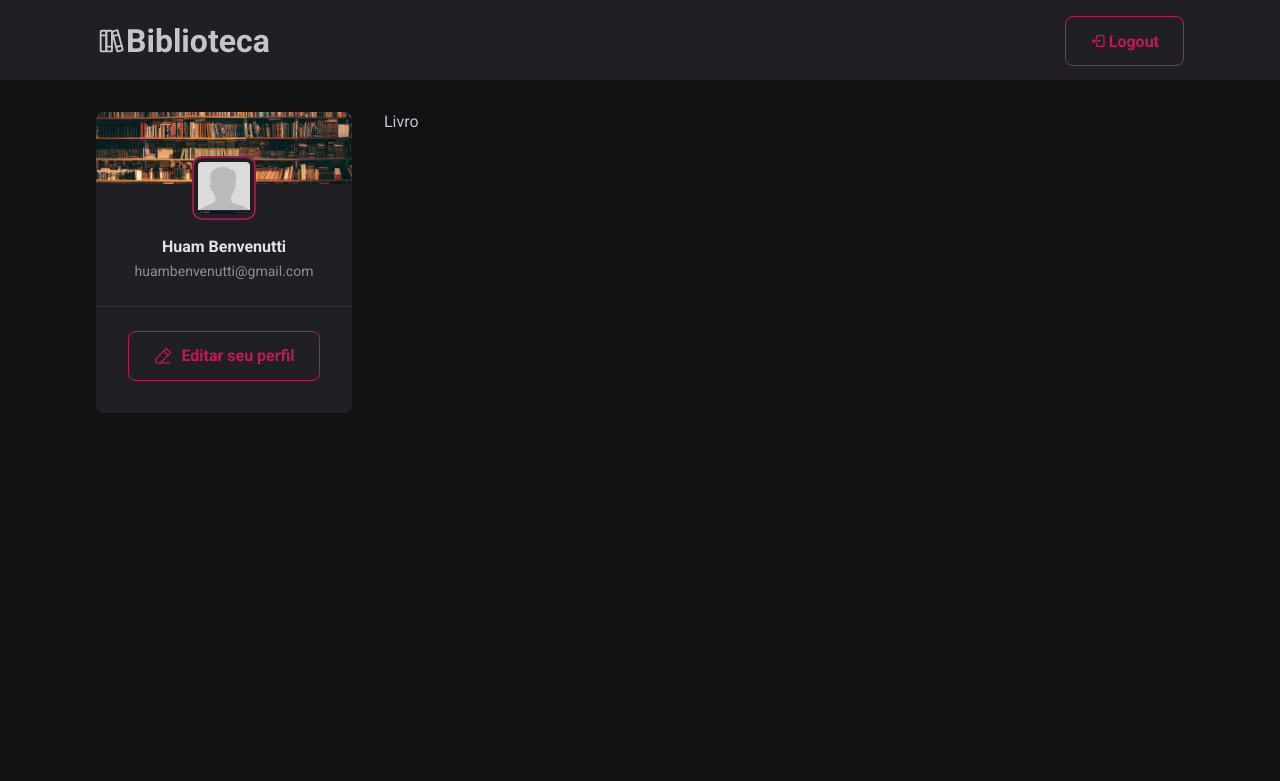
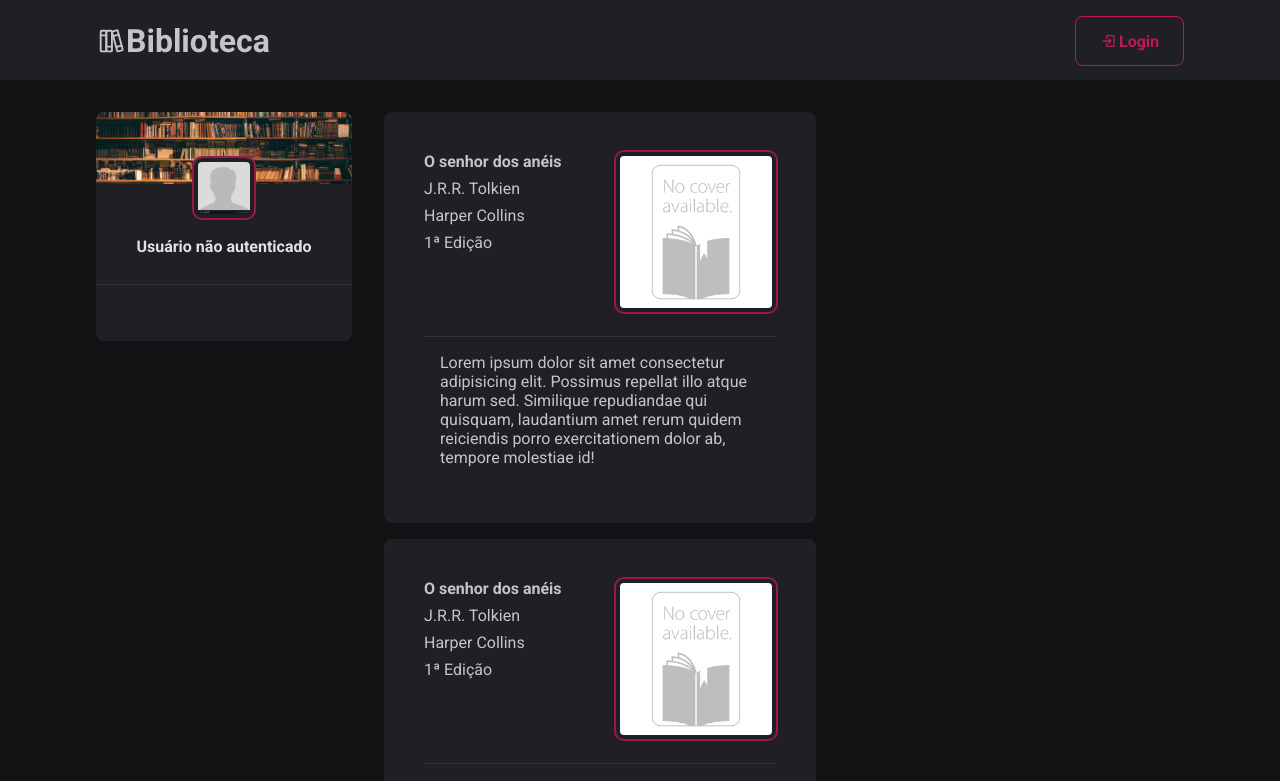
Before and after one commit to hbenvenutti/biblioteca-front, a React (Vite) app: page / in a window 1280 px wide. Shown: the top 781 px of the page. Built offline with nearby package versions, Linux system fonts and the light colour scheme.

Commit message:
feat(books): implementada a div de livros

```diff
--- a/src/App.tsx
+++ b/src/App.tsx
@@ -1,23 +1,32 @@
 import React from 'react';
 
 import { BodyContainer } from './components/BodyContainer';
+import { Book } from './components/Book/Book';
 import { Header } from './components/Header';
 import { Sidebar } from './components/Sidebar/Sidebar';
 import { Content } from './styles/App.styles';
 import { GlobalStyle } from './styles/Global';
 
 const App = () => {
-  const logged = true;
+  const logged = false;
 
   return (
     <>
       <Header logged={logged}/>
       {/* <BodyContainer /> */}
       <Content>
-        <Sidebar />
+        <Sidebar
+          email='huambenvenutti@gmail.com'
+          name='Huam'
+          lastName='Benvenutti'
+          logged={logged}
+        />
+
         <main>
-          <div>
-            Livro
+          <div className='bookList'>
+            <Book />
+            <Book />
+            <Book />
           </div>
         </main>
       </Content>
--- /dev/null
+++ b/src/components/Avatar/Avatar.styles.ts
@@ -0,0 +1,9 @@
+import styled from "styled-components";
+
+export const Container = styled.img`
+  width: calc(3rem + 12px);
+  height: calc(3rem + 12px);
+  border-radius: 8px;
+  border: 4px solid var(--gray-800);
+  outline: 2px solid var(--pink-800);
+`
--- a/src/components/Avatar/Avatar.tsx
+++ b/src/components/Avatar/Avatar.tsx
@@ -1,9 +1,10 @@
 import React from 'react';
 
 import avatarPlaceholder from '../../assets/avatar.jpg';
+import { Container } from './Avatar.styles';
 
 export const Avatar = () => (
-  <img
+  <Container
     className="avatar"
     src={avatarPlaceholder}
     alt="avatar"
--- /dev/null
+++ b/src/components/Book/Book.tsx
@@ -0,0 +1,29 @@
+import React from 'react';
+import { Container } from './styles';
+import bookCover from '../../assets/book.jpg';
+export const Book = () => (
+  <Container>
+    <div className="header">
+
+      <div className="bookInfo">
+        <strong>O senhor dos anéis</strong>
+        <span>J.R.R. Tolkien</span>
+        <span>Harper Collins</span>
+        <span>1ª Edição</span>
+      </div>
+
+      <img src={bookCover} alt="book cover" />
+    </div>
+    <footer>
+      <article>
+        <p>
+          Lorem ipsum dolor sit amet consectetur adipisicing elit.
+          Possimus repellat illo atque harum sed.
+          Similique repudiandae qui quisquam,
+          laudantium amet rerum quidem reiciendis porro exercitationem dolor ab,
+          tempore molestiae id!
+        </p>
+      </article>
+    </footer>
+  </Container>
+)
--- /dev/null
+++ b/src/components/Book/styles.ts
@@ -0,0 +1,40 @@
+import styled from "styled-components";
+
+export const Container = styled.div`
+  max-width: 27rem;
+  background: var(--gray-800);
+  border-radius: 8px;
+  padding: 2.5rem;
+
+  .header {
+    display: flex;
+    /* grid-template-columns: 10rem 1fr; */
+    justify-content: space-between;
+    /* gap: 2rem; */
+
+  align-items: flex-start;
+  }
+
+  .bookInfo strong {
+    display: block;
+  }
+
+  .bookInfo span {
+    margin-top: 0.5rem;
+    display: block;
+  }
+
+  img {
+    width: 10rem;
+    /* height: calc(3rem + 12px); */
+    border-radius: 8px;
+    border: 4px solid var(--gray-800);
+    outline: 2px solid var(--pink-800);
+  }
+
+  footer {
+    border-top: 1px solid var(--gray-600);
+    margin-top: 1.5rem;
+    padding: 1rem 1rem 1rem;
+  }
+`
--- a/src/components/Sidebar/Sidebar.tsx
+++ b/src/components/Sidebar/Sidebar.tsx
@@ -5,8 +5,16 @@ import { Container } from './styles';
 import { Avatar } from '../Avatar/Avatar';
 import cover from '../../assets/cover.jpg'
 
-export const Sidebar = () => (
-  <Container>
+interface SidebarProps {
+  logged: boolean;
+  name: string;
+  lastName: string
+  email: string;
+}
+export const Sidebar = (props: SidebarProps) => {
+  if (!props.logged) {
+    return (
+      <Container>
       <img
         className="cover"
         src={cover}
@@ -16,8 +24,27 @@ export const Sidebar = () => (
       <div className="profile">
         <Avatar />
 
-        <strong>Huam Benvenutti</strong>
-        <span>huambenvenutti@gmail.com</span>
+        <strong>Usuário não autenticado</strong>
+      </div>
+
+      <footer />
+    </Container>
+    )
+  }
+
+  return (
+    <Container>
+      <img
+        className="cover"
+        src={cover}
+        alt=""
+      />
+
+      <div className="profile">
+        <Avatar />
+
+        <strong>{`${props.name} ${props.lastName}`}</strong>
+        <span>{props.email}</span>
       </div>
 
       <footer>
@@ -26,5 +53,6 @@ export const Sidebar = () => (
           Editar seu perfil
         </a>
       </footer>
-  </Container>
-)
+    </Container>
+  )
+}
--- a/src/components/Sidebar/styles.ts
+++ b/src/components/Sidebar/styles.ts
@@ -32,13 +32,7 @@ export const Container = styled.aside`
 
   }
 
-  .avatar {
-    width: calc(3rem + 12px);
-    height: calc(3rem + 12px);
-    border-radius: 8px;
-    border: 4px solid var(--gray-800);
-    outline: 2px solid var(--pink-800);
-  }
+
 
   footer {
     border-top: 1px solid var(--gray-600);
--- a/src/styles/App.styles.ts
+++ b/src/styles/App.styles.ts
@@ -10,4 +10,8 @@ export const Content = styled.div`
   gap: 2rem;
 
   align-items: flex-start;
+
+  .bookList div + div {
+    margin-top: 1rem;
+  }
 `
```
Also changed, not shown: src/assets/book.jpg (added), 4 other files (tests, documents, lock files or other folders).
